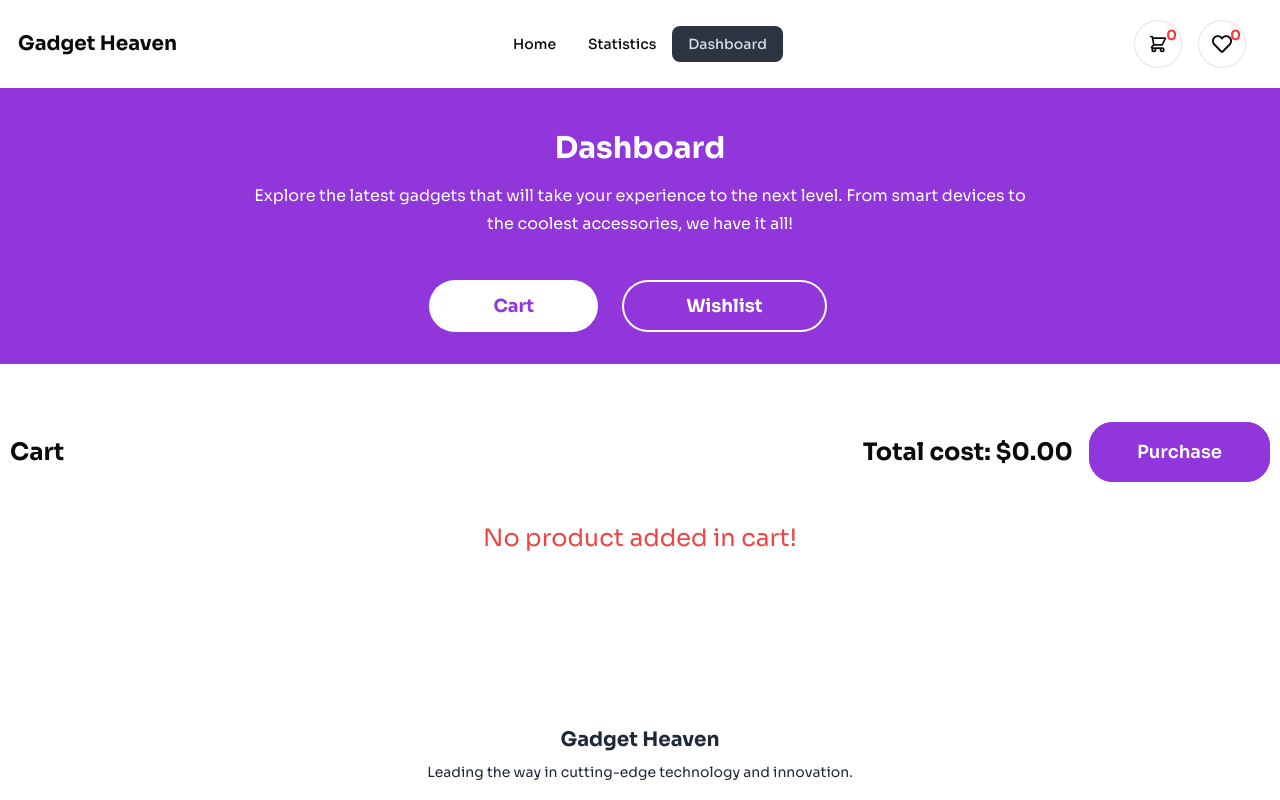
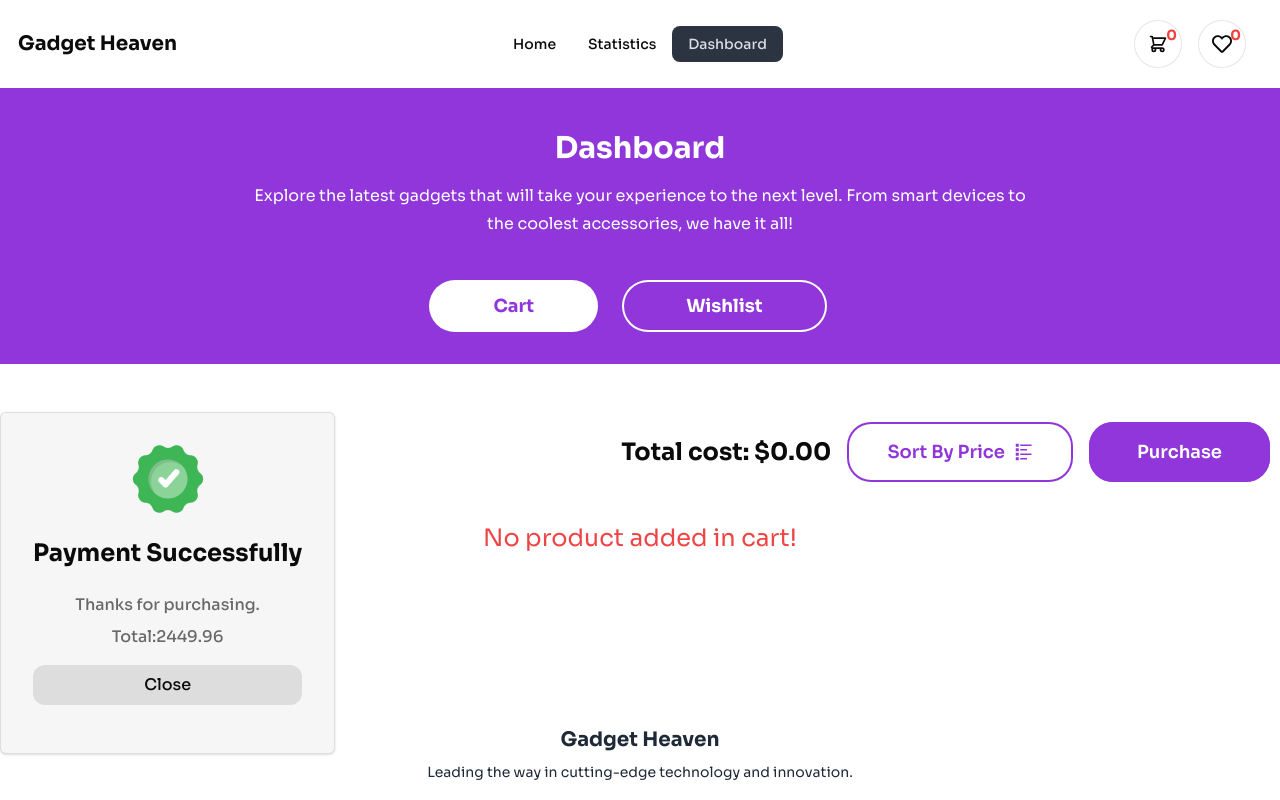
Before and after one commit to programming-hero-web-course-4/b10a8-gadget-heaven-salmanSrahman, a React (Vite) app: page /dashboard in a window 1280 px wide. Both pictures are taken after a click on the button "Purchase". Shown: the top 800 px of the page. Built offline with nearby package versions, Linux system fonts and the light colour scheme.

Commit message:
modal design end

```diff
--- a/src/Components/CartProduct.jsx
+++ b/src/Components/CartProduct.jsx
@@ -3,6 +3,7 @@ import Container from "./Container";
 import { RxCross2 } from "react-icons/rx";
 import { GrSort } from "react-icons/gr";
 import { AddToCartContext } from "./ContextApi/AddToCartContextProvider";
+import success from "../assets/success.png";
 
 const CartProduct = ({ products }) => {
   const { addToCartProduct, setAddToCartProduct } =
@@ -10,9 +11,12 @@ const CartProduct = ({ products }) => {
 
   const [cartProducts, setCartProducts] = useState([]);
 
+  const [showModal, setShowModal] = useState(false);
+
   useEffect(() => {
-    const derivedCartProducts = addToCartProduct
-      .map((id) => products.find((product) => product.product_id === id))
+    const derivedCartProducts = addToCartProduct.map((id) =>
+      products.find((product) => product.product_id === id)
+    );
 
     if (
       derivedCartProducts.length !== cartProducts.length ||
@@ -34,9 +38,23 @@ const CartProduct = ({ products }) => {
     0
   );
 
+  const handleSortedProduct = () => {
+    console.log(cartProducts);
+    const sortedProduct = [...cartProducts].sort((a, b) => b.price - a.price);
+    setCartProducts(sortedProduct);
+  };
+
+  const handlePurchase = () => {
+    setShowModal(true);
+    console.log("Purchase");
+  };
+  const handlePurchaseModalClose = () => {
+    setShowModal(false);
+  };
+
   return (
     <div>
-      <div className="my-6 md:my-12">
+      <div className="relative my-6 md:my-12">
         <Container>
           <div className="flex items-center justify-between">
             <h3 className="text-2xl font-bold text-secondary">Cart</h3>
@@ -44,7 +62,18 @@ const CartProduct = ({ products }) => {
               <h3 className="text-2xl font-bold text-secondary">
                 Total cost: ${totalPrice.toFixed(2)}
               </h3>
-              <button className="px-12 py-4 text-lg font-semibold text-white ring-2 ring-inset ring-primary rounded-3xl bg-primary">
+              <div className="flex items-center gap-x-4">
+                <button
+                  className="flex items-center px-10 py-4 text-lg font-semibold ring-2 ring-inset ring-primary rounded-3xl text-primary gap-x-2.5"
+                  onClick={handleSortedProduct}
+                >
+                  Sort By Price <GrSort className="font-medium" />
+                </button>
+              </div>
+              <button
+                className="px-12 py-4 text-lg font-semibold text-white ring-2 ring-inset ring-primary rounded-3xl bg-primary"
+                onClick={handlePurchase}
+              >
                 Purchase
               </button>
             </div>
@@ -90,6 +119,29 @@ const CartProduct = ({ products }) => {
               </h1>
             )}
           </div>
+
+          {showModal && (
+            <div className="absolute top-0 left-0 flex items-center justify-center p-8 mx-auto text-center border border-solid rounded-md shadow bg-gray border-secondary/10">
+              <div className="flex items-center justify-center">
+                <div>
+                  <img src={success} alt="" className="mx-auto" />
+                  <h1 className="my-6 text-2xl font-bold text-secondary ">
+                    Payment Successfully
+                  </h1>
+                  <h4 className="text-base font-medium text-secondary/60">
+                    Thanks for purchasing.{" "}
+                    <span className="block mt-2">Total:2449.96</span>
+                  </h4>
+                  <button
+                    onClick={handlePurchaseModalClose}
+                    className="bg-[#110000]/10 p-2 w-full rounded-xl my-4 text-base font-medium text-secondary"
+                  >
+                    Close
+                  </button>
+                </div>
+              </div>
+            </div>
+          )}
         </Container>
       </div>
     </div>
--- a/src/Components/WishListProduct.jsx
+++ b/src/Components/WishListProduct.jsx
@@ -5,8 +5,6 @@ import { GrSort } from "react-icons/gr";
 import { AddToWishListContext } from "./ContextApi/AddToWishListContextProvider";
 
 const WishListProduct = ({ products }) => {
-  console.log(products);
-
   const { addToWishListProdct, setAddToWishListProduct } =
     useContext(AddToWishListContext);
 
@@ -35,14 +33,10 @@ const WishListProduct = ({ products }) => {
             <div>
               <h3 className="text-2xl font-bold text-secondary">Wish List</h3>
             </div>
-            <div className="flex items-center gap-x-4">
-              <button className="flex items-center px-10 py-4 text-lg font-semibold ring-2 ring-inset ring-primary rounded-3xl text-primary gap-x-2.5">
-                Sort By Price <GrSort className="font-medium" />
-              </button>
-            </div>
           </div>
           <div>
-            {wishListedProducts.map((product) => (
+            {wishListedProducts.length ? (
+              wishListedProducts.map((product) => (
                 <div
                   className="flex gap-5 p-8 my-8 bg-white rounded-md shadow"
                   key={product.product_id}
@@ -76,7 +70,12 @@ const WishListProduct = ({ products }) => {
                     </div>
                   </div>
                 </div>
-            ))}
+              ))
+            ) : (
+              <h1 className="my-10 text-2xl text-center text-red-500">
+                No product added in wish list!
+              </h1>
+            )}
           </div>
         </Container>
       </div>
```
Also changed, not shown: src/assets/success.png (renamed from src/assets/Group.png). Lines whose indentation alone changed are shown as unchanged.
